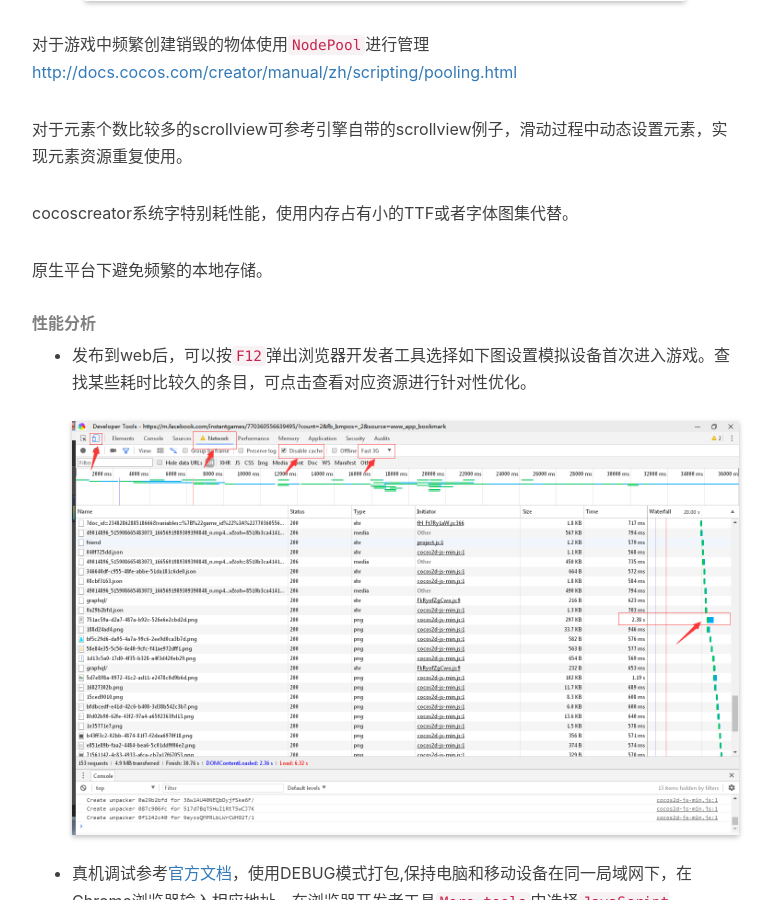
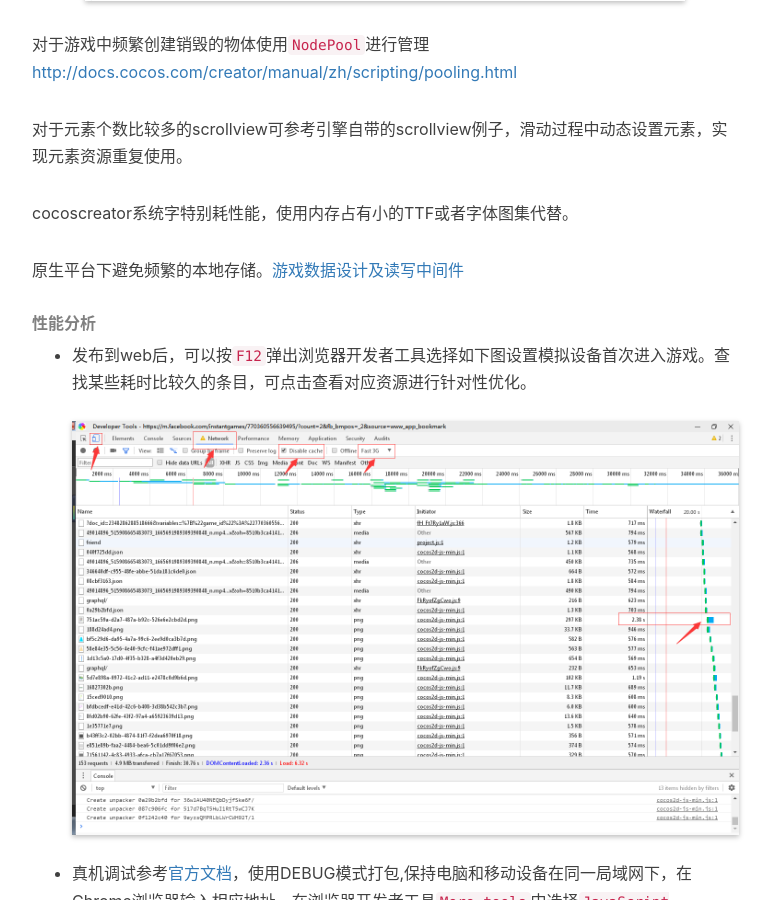
Before and after one commit to huangx916/huangx916.github.io, a Jekyll site: the page built from _posts/2018-12-04-cocos.markdown, in a window 1280 px wide and 900 px high, scrolled down 6386 px. Shown: the whole window, without its empty margins (233-1005 px from the left). Built offline with Jekyll 4.4.1, drawn with Linux system fonts in a browser that asks for light colours; nearby versions of some CDN libraries; comment, search, counter and statistics services are not loaded.

Commit message:
Update 2018-12-04-cocos.markdown

```diff
--- a/_posts/2018-12-04-cocos.markdown
+++ b/_posts/2018-12-04-cocos.markdown
@@ -112,7 +112,7 @@ cocoscreator v1.x版本还需注意的是Color或Opacity不同无法批处理，
 
 cocoscreator系统字特别耗性能，使用内存占有小的TTF或者字体图集代替。
 
-原生平台下避免频繁的本地存储。
+原生平台下避免频繁的本地存储。[游戏数据设计及读写中间件](https://huangx916.github.io/2019/06/23/dataMiddleware/)
 
 ###### 性能分析
 * 发布到web后，可以按`F12`弹出浏览器开发者工具选择如下图设置模拟设备首次进入游戏。查找某些耗时比较久的条目，可点击查看对应资源进行针对性优化。
```
